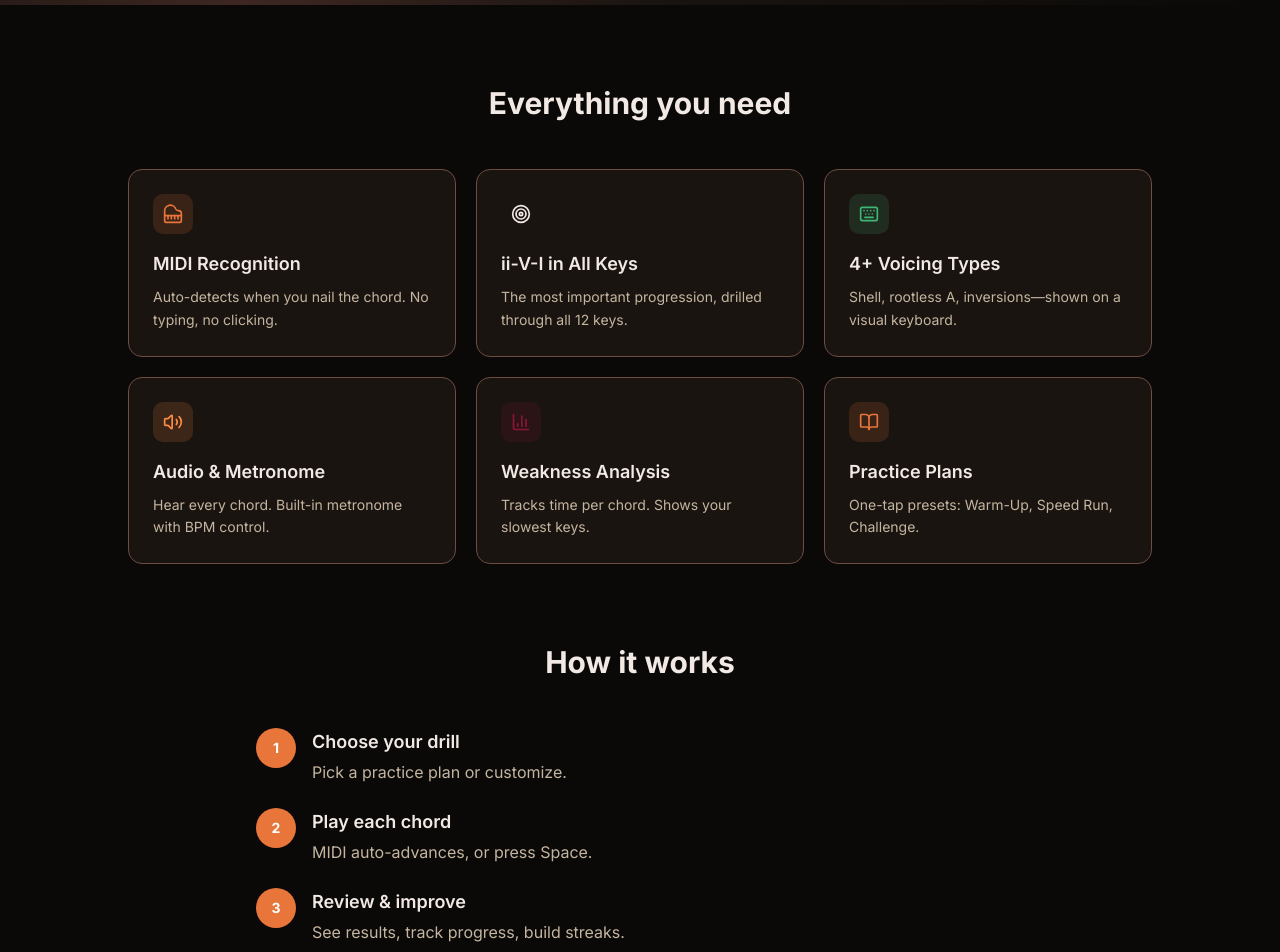
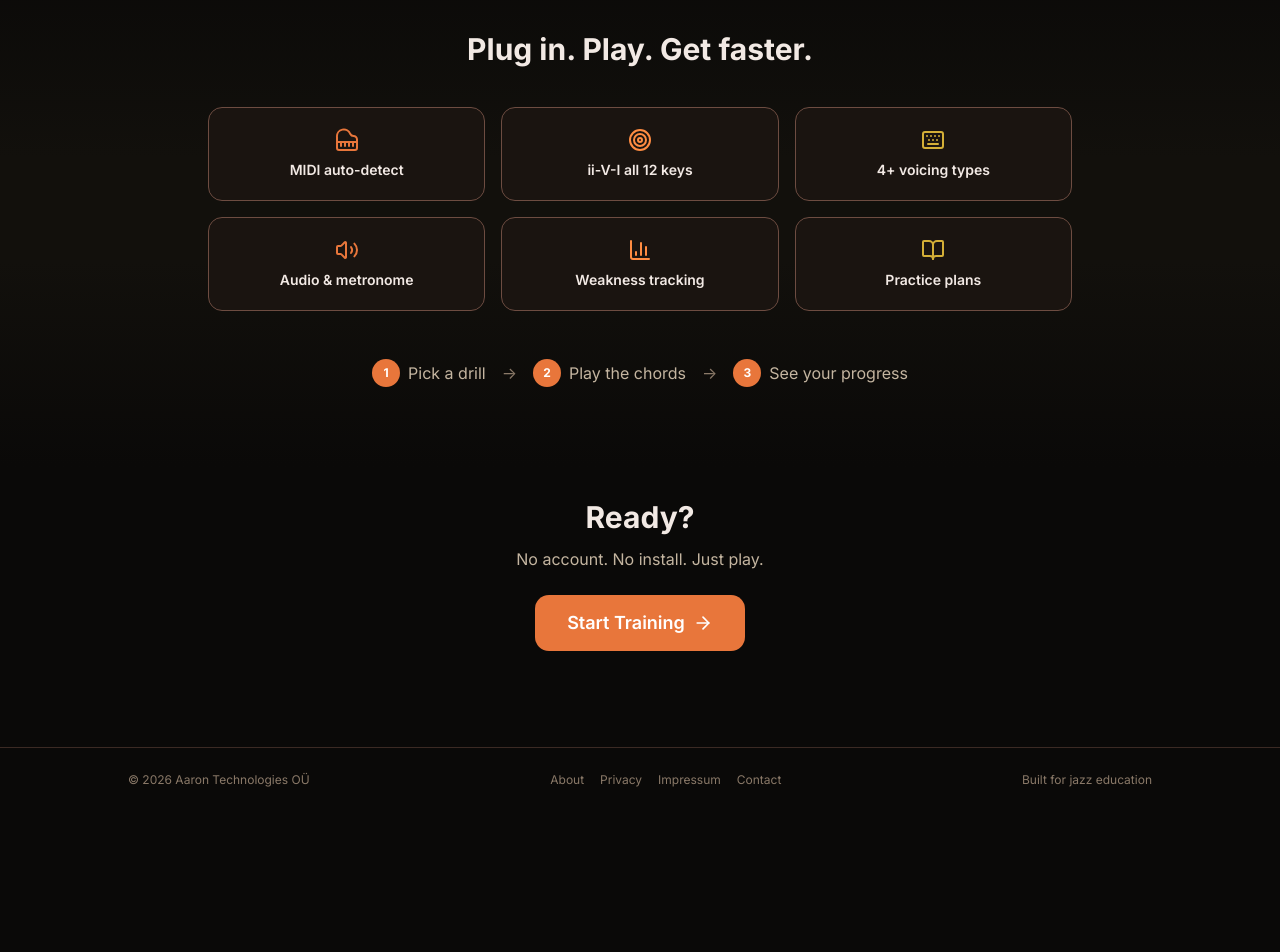
Before and after one commit to telaaron/piano-chord-trainer, a SvelteKit app: page / in a window 1280 px wide. Shown: the part 860-1812 px from the top of the page. After the commit the page ends 1672 px from the top, so only its background shows below. Built offline with nearby package versions, Linux system fonts and the light colour scheme.

Commit message:
Slow down piano hero animation scroll effect (0.5x multiplier)

```diff
--- a/src/routes/+page.svelte
+++ b/src/routes/+page.svelte
@@ -12,37 +12,72 @@
 
 	let videoElement: HTMLVideoElement;
 	let scrollProgress = $state(0);
+	let useStaticFallback = $state(false);
+	let isMobile = $state(false);
 
 	onMount(() => {
-		let rafId: number;
+		isMobile = window.matchMedia('(max-width: 968px)').matches;
+		const prefersReducedMotion = window.matchMedia('(prefers-reduced-motion: reduce)').matches;
+
+		// Static fallback for reduced motion preference
+		if (prefersReducedMotion) {
+			useStaticFallback = true;
+		}
+
+		// On mobile: show first frame only, no scroll animation
+		if (isMobile) {
+			useStaticFallback = true;
+			if (videoElement) {
+				videoElement.load();
+				videoElement.addEventListener('loadeddata', () => {
+					videoElement.currentTime = 0;
+				}, { once: true });
+			}
+			return;
+		}
+
+		let targetTime = 0;
+		let isUpdating = false;
 
 		const handleScroll = () => {
-			if (rafId) cancelAnimationFrame(rafId);
+			if (!videoElement || !videoElement.duration) return;
 
-			rafId = requestAnimationFrame(() => {
 			const scrollTop = window.scrollY;
 			const docHeight = document.documentElement.scrollHeight - window.innerHeight;
 			const scrollPercent = scrollTop / docHeight;
+			scrollProgress = Math.min(scrollPercent * 0.5, 1);
+			targetTime = videoElement.duration * scrollProgress;
 
-				// Map scroll to video time (first 50% of scroll)
-				scrollProgress = Math.min(scrollPercent * 2, 1);
-
-				if (videoElement && videoElement.duration) {
-					videoElement.currentTime = videoElement.duration * scrollProgress;
+			if (!isUpdating && !useStaticFallback) {
+				isUpdating = true;
+				videoElement.currentTime = targetTime;
 			}
-			});
 		};
 
-		window.addEventListener('scroll', handleScroll);
+		// When the browser has actually decoded a frame after seeking,
+		// seek to the latest target — this avoids queueing seeks faster than decode.
+		const onSeeked = () => {
+			if (!videoElement || useStaticFallback) return;
+			isUpdating = false;
+
+			// If scroll moved since our last seek, catch up
+			if (Math.abs(videoElement.currentTime - targetTime) > 0.05) {
+				isUpdating = true;
+				videoElement.currentTime = targetTime;
+			}
+		};
+
+		window.addEventListener('scroll', handleScroll, { passive: true });
 
 		// Preload video
 		if (videoElement) {
+			videoElement.addEventListener('seeked', onSeeked);
 			videoElement.load();
 		}
 
 		return () => {
 			window.removeEventListener('scroll', handleScroll);
-			if (rafId) cancelAnimationFrame(rafId);
+			videoElement?.removeEventListener('seeked', onSeeked);
 		};
 	});
 </script>
@@ -108,139 +143,68 @@
 	</div>
 </section>
 
-<!-- Features -->
-<section class="px-4 py-20">
-	<div class="max-w-5xl mx-auto">
-		<div class="text-center mb-12">
-			<h2 class="text-2xl sm:text-3xl font-bold">Everything you need</h2>
+<!-- What's inside -->
+<section class="features-section">
+	<div class="max-w-4xl mx-auto px-4">
+		<h2 class="text-2xl sm:text-3xl font-bold text-center mb-10 text-[var(--text)]">Plug in. Play. Get faster.</h2>
+
+		<div class="grid grid-cols-2 sm:grid-cols-3 gap-4 text-center">
+			<div class="card p-5 card-hover">
+				<Piano size={24} class="mx-auto mb-2 text-[var(--primary)]" />
+				<p class="font-semibold text-sm">MIDI auto-detect</p>
+			</div>
+			<div class="card p-5 card-hover">
+				<Target size={24} class="mx-auto mb-2 text-[var(--accent-amber)]" />
+				<p class="font-semibold text-sm">ii-V-I all 12 keys</p>
+			</div>
+			<div class="card p-5 card-hover">
+				<Keyboard size={24} class="mx-auto mb-2 text-[var(--accent-gold)]" />
+				<p class="font-semibold text-sm">4+ voicing types</p>
+			</div>
+			<div class="card p-5 card-hover">
+				<Volume2 size={24} class="mx-auto mb-2 text-[var(--primary)]" />
+				<p class="font-semibold text-sm">Audio &amp; metronome</p>
+			</div>
+			<div class="card p-5 card-hover">
+				<BarChart3 size={24} class="mx-auto mb-2 text-[var(--accent-amber)]" />
+				<p class="font-semibold text-sm">Weakness tracking</p>
+			</div>
+			<div class="card p-5 card-hover">
+				<BookOpen size={24} class="mx-auto mb-2 text-[var(--accent-gold)]" />
+				<p class="font-semibold text-sm">Practice plans</p>
+			</div>
 		</div>
 
-		<div class="grid grid-cols-1 sm:grid-cols-2 lg:grid-cols-3 gap-5">
-			<!-- MIDI -->
-			<div class="card p-6 card-hover transition-all">
-				<div class="w-10 h-10 rounded-[var(--radius)] bg-[var(--primary-muted)] flex items-center justify-center mb-4">
-					<Piano size={20} class="text-[var(--primary)]" />
-				</div>
-				<h3 class="font-semibold text-lg mb-2">MIDI Recognition</h3>
-				<p class="text-sm text-[var(--text-muted)] leading-relaxed">
-					Auto-detects when you nail the chord. No typing, no clicking.
-				</p>
-			</div>
-
-			<!-- Progressions -->
-			<div class="card p-6 card-hover transition-all">
-				<div class="w-10 h-10 rounded-[var(--radius)] bg-[var(--accent-purple)]/15 flex items-center justify-center mb-4">
-					<Target size={20} class="text-[var(--accent-purple)]" />
-				</div>
-				<h3 class="font-semibold text-lg mb-2">ii-V-I in All Keys</h3>
-				<p class="text-sm text-[var(--text-muted)] leading-relaxed">
-					The most important progression, drilled through all 12 keys.
-				</p>
-			</div>
-
-			<!-- Voicings -->
-			<div class="card p-6 card-hover transition-all">
-				<div class="w-10 h-10 rounded-[var(--radius)] bg-[var(--accent-green)]/15 flex items-center justify-center mb-4">
-					<Keyboard size={20} class="text-[var(--accent-green)]" />
-				</div>
-				<h3 class="font-semibold text-lg mb-2">4+ Voicing Types</h3>
-				<p class="text-sm text-[var(--text-muted)] leading-relaxed">
-					Shell, rootless A, inversions—shown on a visual keyboard.
-				</p>
-			</div>
-
-			<!-- Audio -->
-			<div class="card p-6 card-hover transition-all">
-				<div class="w-10 h-10 rounded-[var(--radius)] bg-[var(--accent-amber)]/15 flex items-center justify-center mb-4">
-					<Volume2 size={20} class="text-[var(--accent-amber)]" />
-				</div>
-				<h3 class="font-semibold text-lg mb-2">Audio &amp; Metronome</h3>
-				<p class="text-sm text-[var(--text-muted)] leading-relaxed">
-					Hear every chord. Built-in metronome with BPM control.
-				</p>
-			</div>
-
-			<!-- Progress -->
-			<div class="card p-6 card-hover transition-all">
-				<div class="w-10 h-10 rounded-[var(--radius)] bg-[var(--accent-red)]/15 flex items-center justify-center mb-4">
-					<BarChart3 size={20} class="text-[var(--accent-red)]" />
-				</div>
-				<h3 class="font-semibold text-lg mb-2">Weakness Analysis</h3>
-				<p class="text-sm text-[var(--text-muted)] leading-relaxed">
-					Tracks time per chord. Shows your slowest keys.
-				</p>
-			</div>
-
-			<!-- Plans -->
-			<div class="card p-6 card-hover transition-all">
-				<div class="w-10 h-10 rounded-[var(--radius)] bg-[var(--primary-muted)] flex items-center justify-center mb-4">
-					<BookOpen size={20} class="text-[var(--primary)]" />
-				</div>
-				<h3 class="font-semibold text-lg mb-2">Practice Plans</h3>
-				<p class="text-sm text-[var(--text-muted)] leading-relaxed">
-					One-tap presets: Warm-Up, Speed Run, Challenge.
-				</p>
-			</div>
-		</div>
-	</div>
-</section>
-
-<!-- How it works -->
-<section class="px-4 pb-20">
-	<div class="max-w-3xl mx-auto">
-		<div class="text-center mb-12">
-			<h2 class="text-2xl sm:text-3xl font-bold">How it works</h2>
-		</div>
-
-		<div class="space-y-6">
-			<div class="flex items-start gap-4">
-				<div class="flex-shrink-0 w-10 h-10 rounded-full bg-[var(--primary)] flex items-center justify-center text-white font-bold text-sm">1</div>
-				<div>
-					<h3 class="font-semibold text-lg">Choose your drill</h3>
-					<p class="text-[var(--text-muted)] mt-1">Pick a practice plan or customize.</p>
-				</div>
-			</div>
-			<div class="flex items-start gap-4">
-				<div class="flex-shrink-0 w-10 h-10 rounded-full bg-[var(--primary)] flex items-center justify-center text-white font-bold text-sm">2</div>
-				<div>
-					<h3 class="font-semibold text-lg">Play each chord</h3>
-					<p class="text-[var(--text-muted)] mt-1">MIDI auto-advances, or press Space.</p>
-				</div>
-			</div>
-			<div class="flex items-start gap-4">
-				<div class="flex-shrink-0 w-10 h-10 rounded-full bg-[var(--primary)] flex items-center justify-center text-white font-bold text-sm">3</div>
-				<div>
-					<h3 class="font-semibold text-lg">Review &amp; improve</h3>
-					<p class="text-[var(--text-muted)] mt-1">See results, track progress, build streaks.</p>
-				</div>
-			</div>
+		<!-- How it works — inline -->
+		<div class="flex flex-col sm:flex-row items-center justify-center gap-4 text-center text-[var(--text-muted)] mt-12">
+			<span class="inline-flex items-center gap-2"><span class="w-7 h-7 rounded-full bg-[var(--primary)] text-white text-xs font-bold flex items-center justify-center">1</span> Pick a drill</span>
+			<span class="hidden sm:inline text-[var(--text-dim)]">→</span>
+			<span class="inline-flex items-center gap-2"><span class="w-7 h-7 rounded-full bg-[var(--primary)] text-white text-xs font-bold flex items-center justify-center">2</span> Play the chords</span>
+			<span class="hidden sm:inline text-[var(--text-dim)]">→</span>
+			<span class="inline-flex items-center gap-2"><span class="w-7 h-7 rounded-full bg-[var(--primary)] text-white text-xs font-bold flex items-center justify-center">3</span> See your progress</span>
 		</div>
 	</div>
 </section>
 
 <!-- Bottom CTA -->
-<section class="px-4 pb-24">
-	<div class="max-w-2xl mx-auto text-center">
-		<div class="card p-10 sm:p-14 border-[var(--primary)]/20">
-			<h2 class="text-2xl sm:text-3xl font-bold mb-4">Ready to get faster?</h2>
-			<p class="text-[var(--text-muted)] mb-8 max-w-md mx-auto">
-				No account needed. No install. Just open and play.
-			</p>
+<section class="cta-section">
+	<div class="max-w-xl mx-auto text-center px-4">
+		<h2 class="text-2xl sm:text-3xl font-bold mb-3">Ready?</h2>
+		<p class="text-[var(--text-muted)] mb-6">No account. No install. Just play.</p>
 		<a
 			href="/train"
 			class="inline-flex items-center gap-2 px-8 py-3.5 rounded-[var(--radius-lg)] bg-[var(--primary)] hover:bg-[var(--primary-hover)] text-white font-semibold text-lg transition-colors"
 		>
-				Start Training Now
+			Start Training
 			<ArrowRight size={20} />
 		</a>
-		</div>
 	</div>
 </section>
 
 <style>
 	.hero {
 		position: relative;
-		min-height: 100vh;
+		min-height: 90vh;
 		display: grid;
 		grid-template-columns: 1fr 1fr;
 		align-items: center;
@@ -379,47 +343,58 @@
 	.piano-video {
 		position: relative;
 		z-index: 1;
-		width: 130%;
 		max-width: 1200px;
-		height: 550px;
-		object-fit: cover;
+		height: 500px;
+		object-fit: fill;
+		/* Shift video left so right 8% (watermark) is pushed out of the overflow:hidden container */
 		object-position: 60% center;
 
 		/* Make black background transparent */
 		mix-blend-mode: screen;
 
-		/* Enhance brightness */
-		filter:
-			brightness(1.1)
-			contrast(1.1);
-
-		transition: transform 0.3s ease;
+		filter: brightness(1.1) contrast(1.1);
 	}
 
-	.piano-video:hover {
-		transform: scale(1.02);
-	}
-
-	/* Mobile */
+	/* Mobile: video becomes subtle background behind hero */
 	@media (max-width: 968px) {
 		.hero {
 			grid-template-columns: 1fr;
 			text-align: center;
 			padding: 3rem 5%;
+			position: relative;
 		}
 
 		.hero-content {
-			order: 2;
+			order: 1;
+			position: relative;
+			z-index: 2;
 		}
 
 		.piano-container {
-			order: 1;
-			margin-bottom: 2rem;
+			/* Absolute position behind content */
+			position: absolute;
+			inset: 0;
+			padding: 0;
+			display: flex;
+			align-items: center;
+			justify-content: center;
+			pointer-events: none;
+			z-index: 0;
+		}
+
+		.piano-container::before {
+			display: none;
 		}
 
 		.piano-video {
-			height: auto;
-			max-width: 100%;
+			width: 100%;
+			height: 100%;
+			max-width: none;
+			object-fit: cover;
+			object-position: center 30%;
+			clip-path: none;
+			opacity: 0.15;
+			filter: brightness(0.8) contrast(1.2) blur(1px);
 		}
 
 		.subtitle {
@@ -430,6 +405,7 @@
 		.cta-buttons {
 			justify-content: center;
 			flex-direction: column;
+			align-items: center;
 		}
 
 		.btn {
@@ -437,4 +413,14 @@
 			max-width: 300px;
 		}
 	}
+
+	/* Sections below hero */
+	.features-section {
+		padding: 5rem 0;
+		background: linear-gradient(180deg, var(--bg) 0%, #12100c 40%, #12100c 60%, var(--bg) 100%);
+	}
+
+	.cta-section {
+		padding: 2rem 0 6rem;
+	}
 </style>
```
Lines whose indentation alone changed are shown as unchanged.
